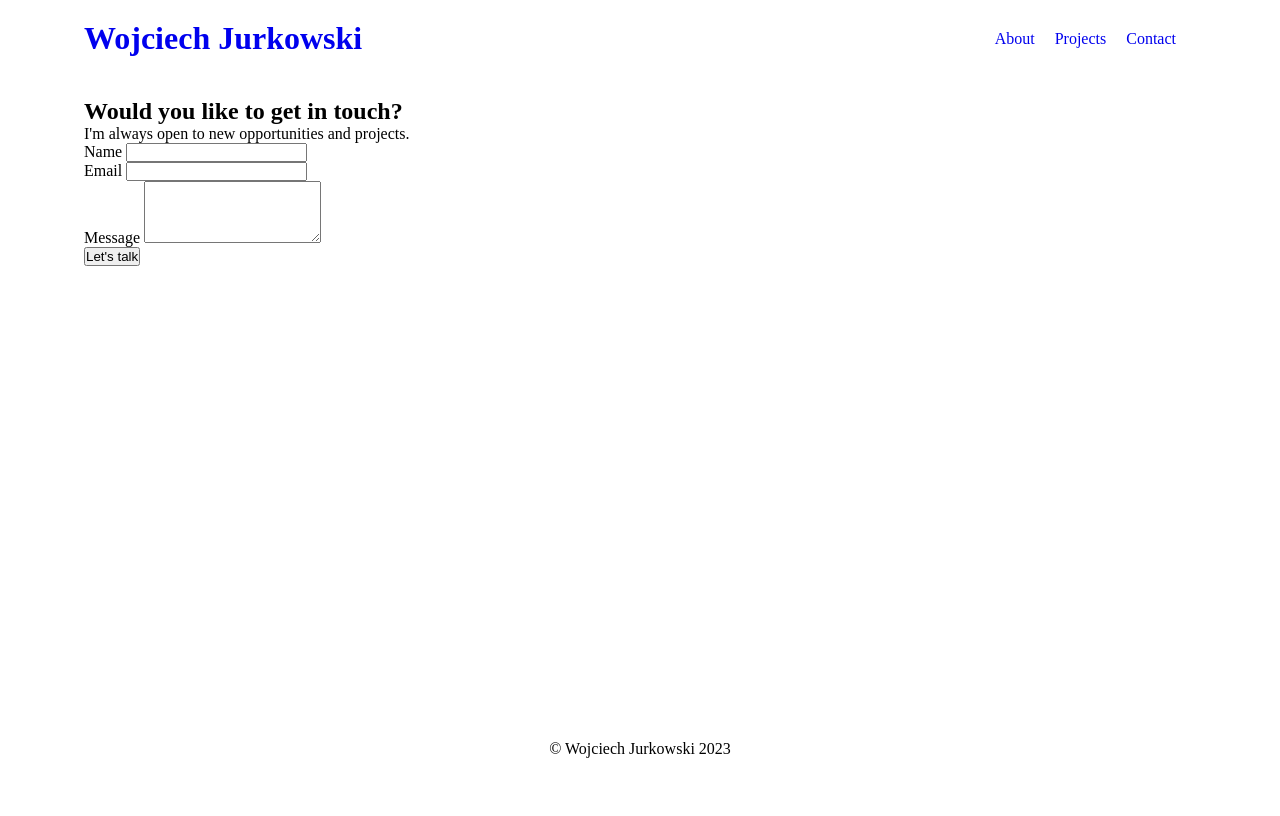
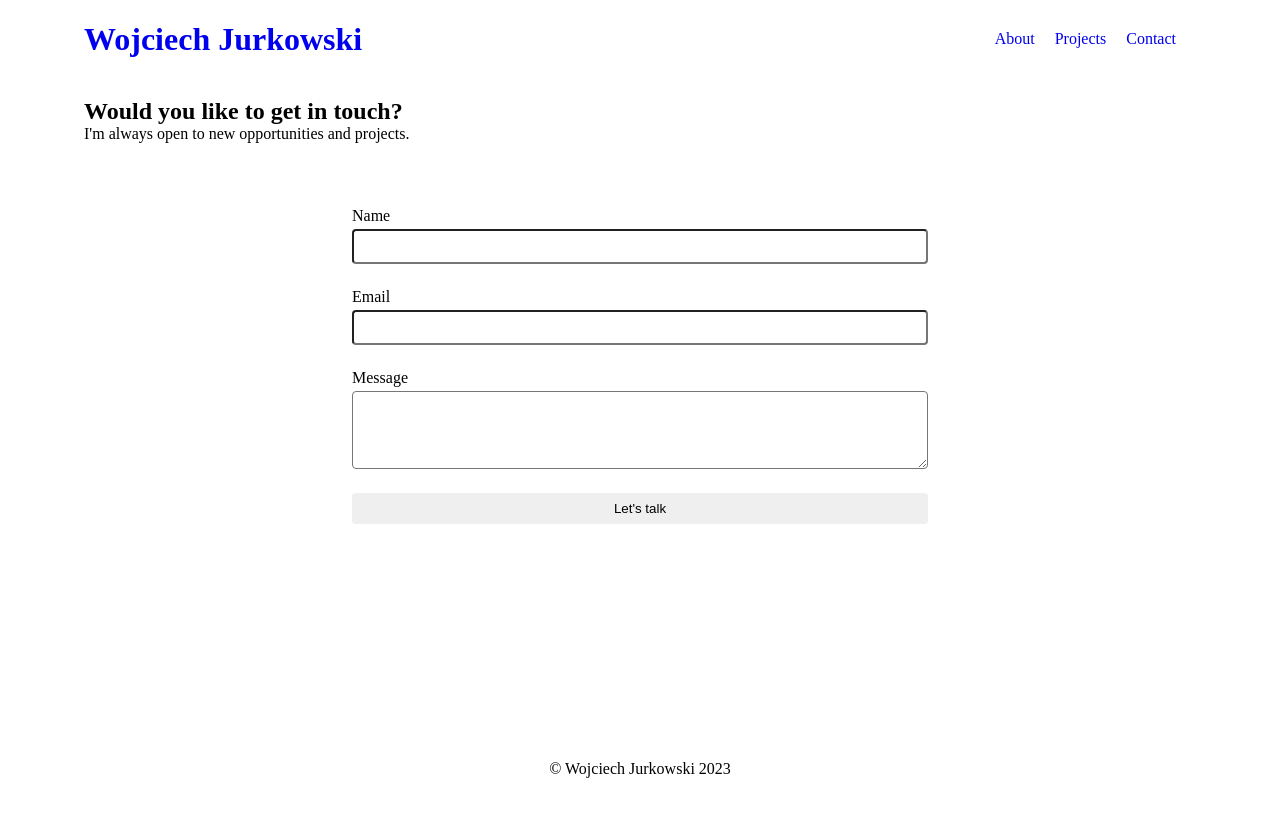
Before and after one commit to VeejayPL/eleventy-tutorial, an Eleventy site: page src/contact.njk in a window 1280 px wide. Built offline with nearby package versions, Linux system fonts and the light colour scheme; Eleventy itself is replaced by a stand-in of ours; files that its build step writes are made by us from their sources.

Commit message:
Add contact form styling

```diff
--- a/src/css/style.css
+++ b/src/css/style.css
@@ -1,17 +1,19 @@
-* {
+*,
+*::before,
+*::after {
   margin: 0;
   padding: 0;
   box-sizing: border-box;
   list-style: none;
 }
 
+html,
 body {
-  min-height: 100vh;
+  height: 100%;
 }
 
-.content,
-.footer {
-  height: 90vh;
+.content {
+  height: 95vh;
   padding: 20px;
   width: 90vw;
   margin: 0 auto;
@@ -25,6 +27,7 @@ a {
   display: flex;
   padding-bottom: 20px;
   justify-content: space-between;
+  align-items: center;
 }
 
 .header-links {
@@ -43,3 +46,37 @@ a {
 .footer {
   text-align: center;
 }
+
+/* Contact Form */
+.form {
+  max-width: 36rem;
+  margin: 4rem auto;
+  border-radius: 0.25rem;
+}
+
+.form-section {
+  display: flex;
+  flex-direction: column;
+  margin-bottom: 1.5rem;
+}
+
+.form-label {
+  display: block;
+  margin-bottom: 0.25rem;
+  font-weight: 500;
+}
+
+.form-input {
+  display: block;
+  border-radius: 0.25rem;
+  padding: 0.5rem;
+}
+
+.form-button {
+  display: block;
+  width: 100%;
+  padding: 0.5rem 2rem;
+  border: none;
+  border-radius: 0.25rem;
+  cursor: pointer;
+}
```
